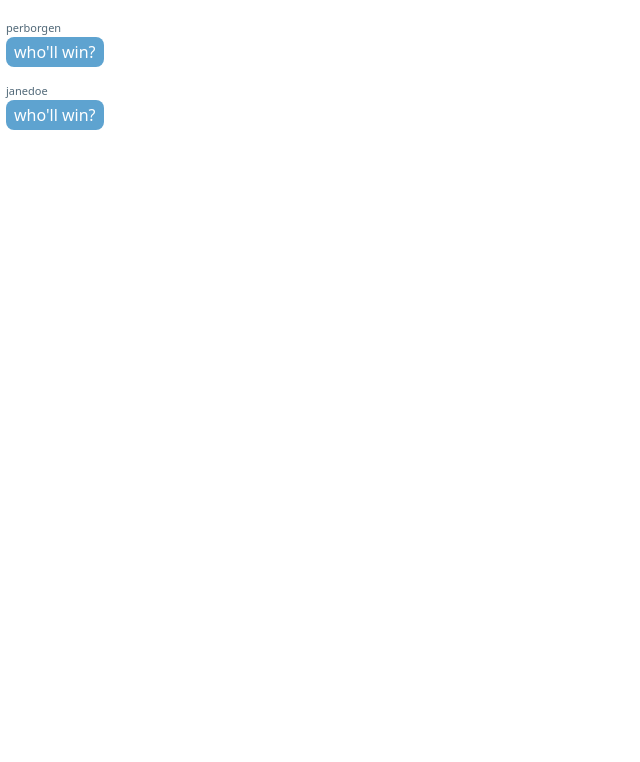
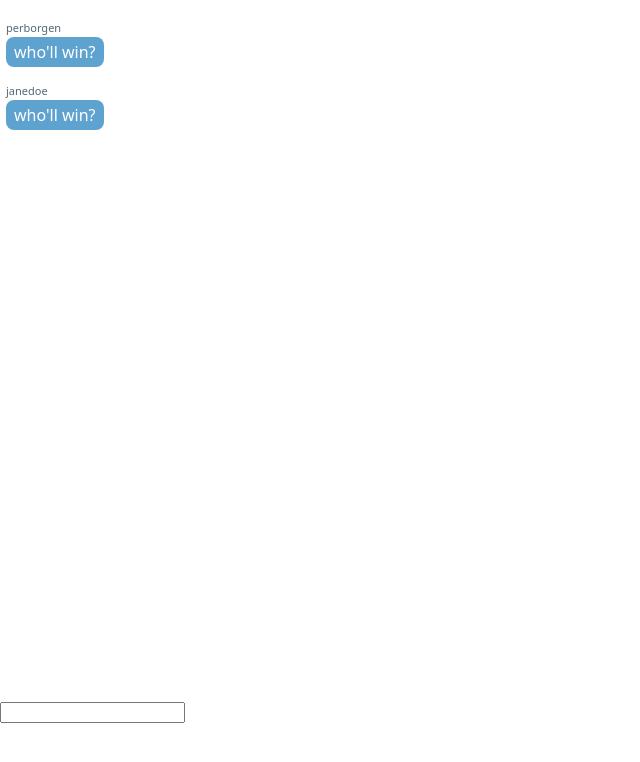
Before and after one commit to adam-lowe/react-chat, a React (Create React App) app: page / in a window 1280 px wide. Shown: the top 762 px of the page, without its empty margins (0-640 px from the left). Built offline with nearby package versions, Linux system fonts and the light colour scheme; the HTML template or start-up script is replaced by a standard one.

Commit message:
can now input messages

```diff
--- a/src/Components/MessageInput/index.js
+++ b/src/Components/MessageInput/index.js
@@ -22,6 +22,9 @@ class MessageInput extends Component {
   render() {
     return (
       <div className="MessageInput">
+        <form>
+            <input type="text" name="name" />
+        </form>
       </div>
    );
     }
```
